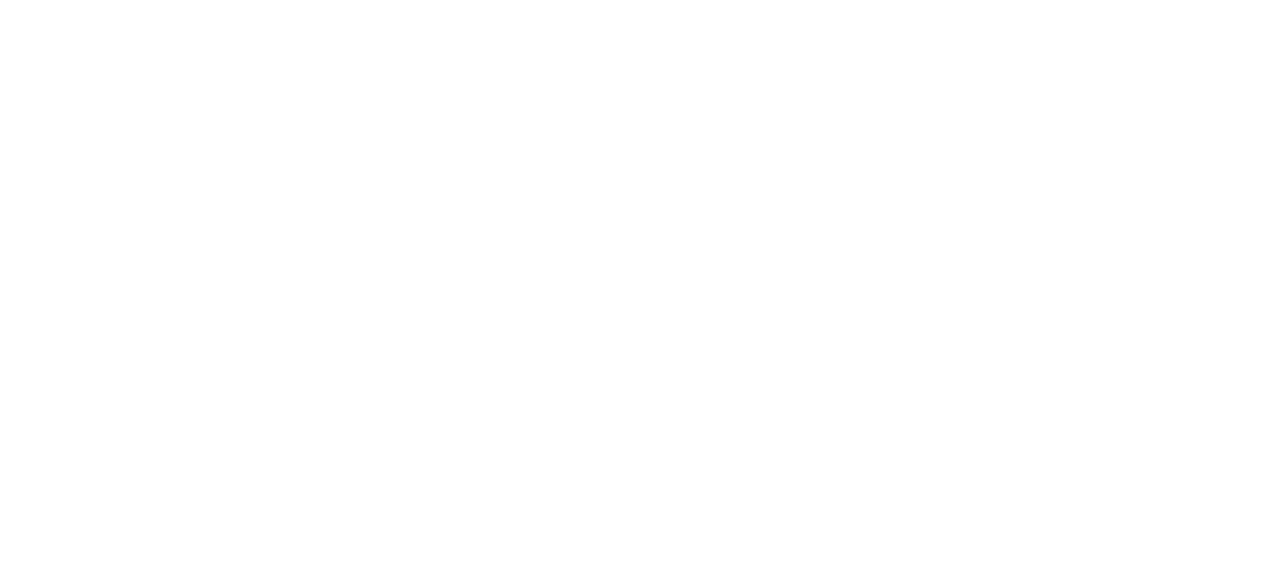
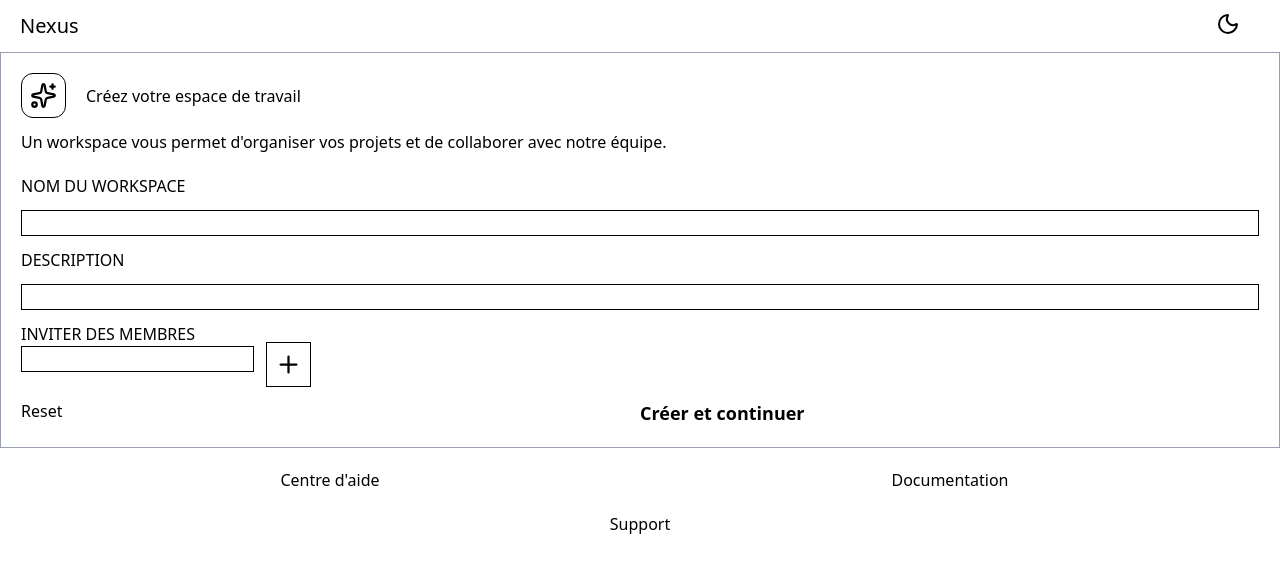
Before and after one commit to Eunock-web/Nexus-front, a React (Vite) app: page /workspaceCreate in a window 1280 px wide. Shown: the top 572 px of the page. Built offline with nearby package versions, Linux system fonts and the light colour scheme; sample sign-in values are in the browser's storage.

Commit message:
feat: Mis en place du squelette pour la creation de workspace

```diff
--- a/package.json
+++ b/package.json
@@ -15,6 +15,7 @@
     "@tanstack/react-query": "^5.90.20",
     "axios": "^1.13.4",
     "lucide-react": "^0.563.0",
+    "motion": "^12.33.0",
     "react": "^19.2.0",
     "react-dom": "^19.2.0",
     "react-hook-form": "^7.71.1",
--- /dev/null
+++ b/src/features/workspace/components/WorkSpace.tsx
@@ -0,0 +1,16 @@
+import Footer from "../../../layouts/Launcher/Footer";
+import NavBar from "../../../layouts/Launcher/NavBar";
+import CreateCard from "../../../layouts/workspace/CreateCard";
+
+
+function WorkSpace(){
+    return <>
+        <div className="">
+            <NavBar />
+            <CreateCard />
+            <Footer/>
+        </div>
+    </>
+}
+
+export default WorkSpace;
--- a/src/layouts/Launcher/Main.tsx
+++ b/src/layouts/Launcher/Main.tsx
@@ -1,5 +1,6 @@
 import { ArrowRight } from "lucide-react"
 import Button from "../../components/Button"
+import { Link } from "react-router-dom"
 
 
 function LaunchMain(){
@@ -13,7 +14,7 @@
                 </div>
 
                 <div className="flex flex-row gap-2 justify-center items-center ">
-                    <Button className="flex text-center text-white text-lg  bg-primary p-3 gap-2 rounded-xl items-center "> Créer mon espace de travail <span> <ArrowRight className="" size={20} /> </span> </Button>
+                    <Button className="flex text-center text-white text-lg  bg-primary p-3 gap-2 rounded-xl items-center "> <Link to={"/workspaceCreate"}>Créer mon espace de travail</Link> <span> <ArrowRight className="" size={20} /> </span> </Button>
                 </div>
             </div>
 
--- /dev/null
+++ b/src/layouts/workspace/CreateCard.tsx
@@ -0,0 +1,53 @@
+import { Plus, Sparkles } from "lucide-react"
+import Button from "../../components/Button"
+
+
+function CreateCard() {
+    return <>
+        <div className=" flex flex-col border border-gray-400 p-5 gap-5 ">
+            <div className="flex flex-col gap-3 ">
+                <div className="flex flex-row gap-5 ">
+                    <Sparkles size={45} className="border p-2 rounded-xl" />
+                    <h1 className="flex items-center"> Créez votre espace de travail </h1>
+                </div>
+                <p> Un workspace vous permet d'organiser vos projets et de collaborer avec notre équipe.</p>
+            </div>
+
+            <form className="flex flex-col gap-3">
+                <div className="flex flex-col gap-3 ">
+                    <label htmlFor="workspaceName"> NOM DU WORKSPACE</label>
+                    <input type="text" id="workspaceName" className="border " />
+                </div>
+
+                <div className="flex flex-col gap-3 ">
+                    <label htmlFor="description"> DESCRIPTION</label>
+                    <input type="text" id="description" className="border" />
+                </div>
+
+                <div className="flex flex-row gap-3 ">
+                    <div className="flex flex-col ">
+                        <label htmlFor="email"> INVITER DES MEMBRES </label>
+                        <input type="email" id="email" className="border" />
+                    </div>
+                    <div className="flex items-center mt-5">
+                        <Plus className="border p-2" size={45} />
+                    </div>
+                </div>
+
+                <div className="grid grid-cols-2">
+                    <div>
+                        <input type="reset" />
+                    </div>
+
+                    <div>
+                        <Button className="">Créer et continuer</Button>
+                    </div>
+                </div>
+            </form>
+
+        </div>
+    </>
+
+}
+
+export default CreateCard
--- a/src/router/router.ts
+++ b/src/router/router.ts
@@ -10,6 +10,7 @@
 import Dashboard from "../pages/Dashboard";
 import { ProtectedRoute } from "../components/ProtectedRoute";
 import { OtpGuard } from "../features/otp/api/OtpGuard";
+import WorkSpace from "../features/workspace/components/WorkSpace";
 
 
  const appRouter = createBrowserRouter([
@@ -44,6 +45,11 @@
             },
 
             {
+                path : "/workspaceCreate",
+                element : React.createElement(ProtectedRoute, null, React.createElement(WorkSpace))
+            },
+
+            {
                 path : "*",
                 element : React.createElement(NotFound)
             }
--- /dev/null
+++ b/src/utils/ui/LauchCard.tsx
@@ -0,0 +1,9 @@
+
+
+function LaunchCard(){
+    return <>
+        <div className=" border border-slate-900 rounded-xl p-2"></div>
+    </>
+}
+
+export default LaunchCard
```
Also changed, not shown: src/App.tsx (line endings or trailing spaces), 1 other file (tests, documents, lock files or other folders).
